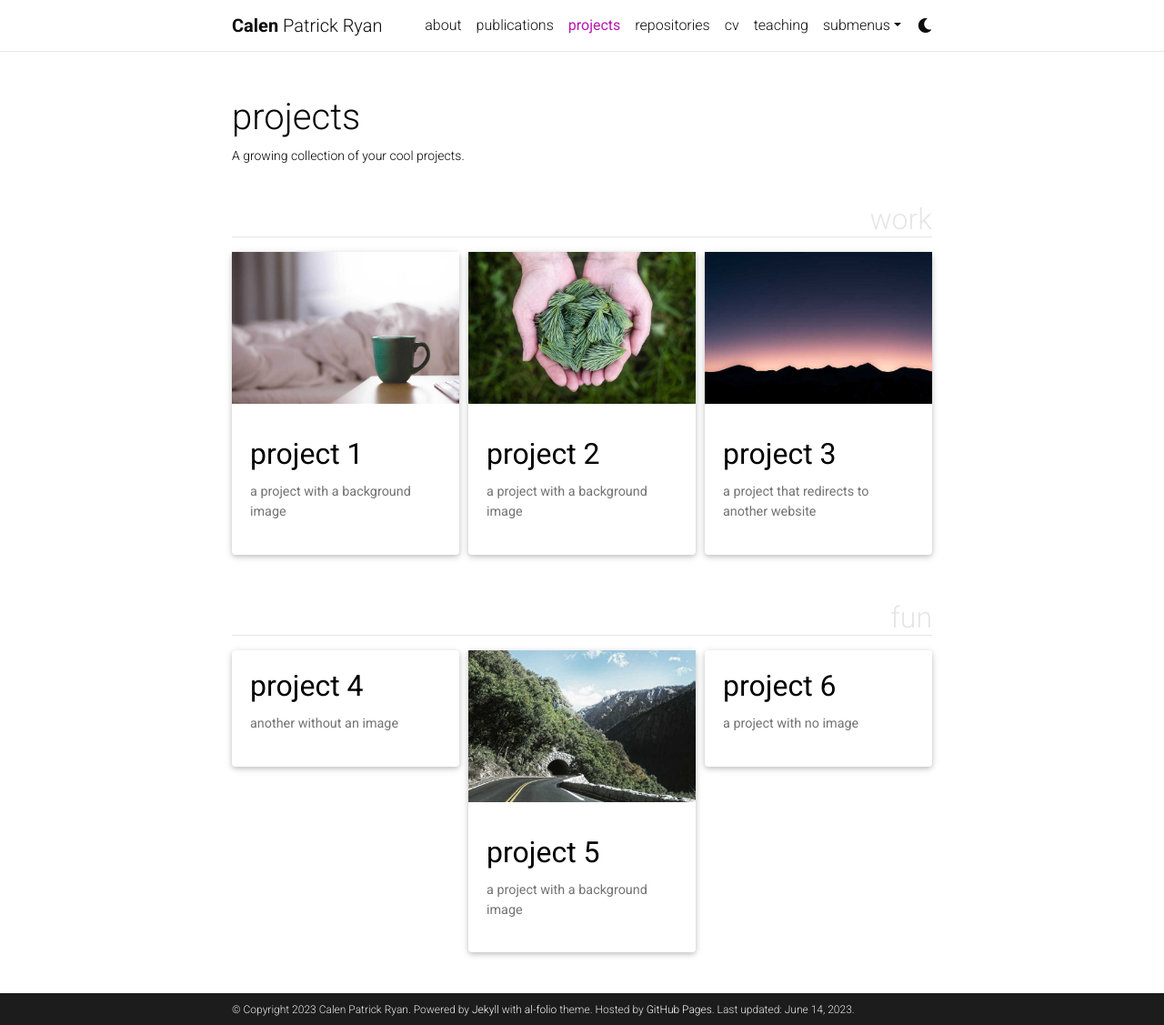
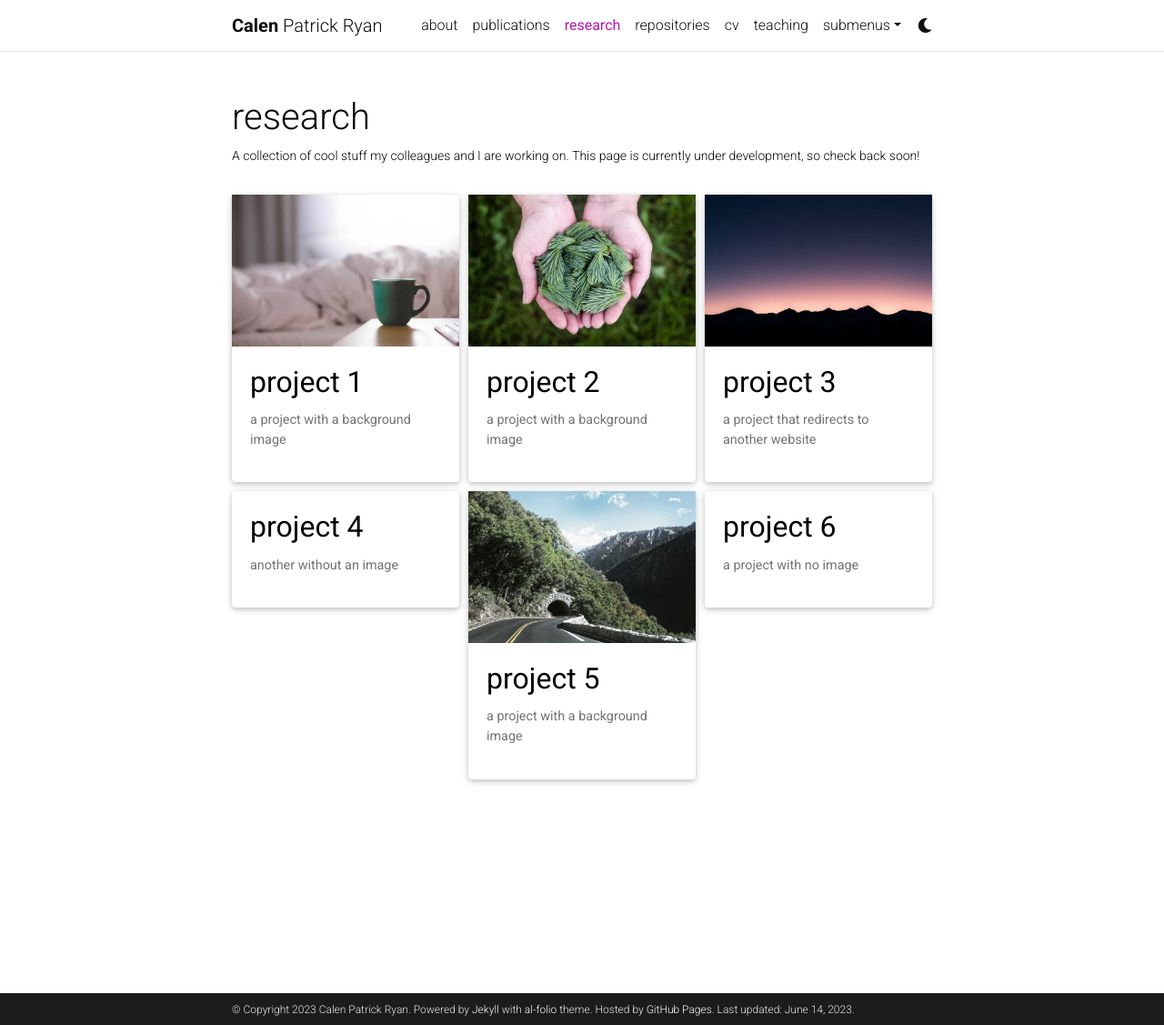
Before and after one commit to CPRyan/CPRyan.github.io, a Jekyll site: the page built from _pages/projects.md, in a window 1280 px wide and 1127 px high. Shown: the whole window at 91% size. Built offline with Jekyll 4.4.1, drawn with Linux system fonts in a browser that asks for light colours; full-size pictures stand in for the smaller copies a plugin makes; comment, search, counter and statistics services are not loaded; a style sheet for code colours, icons or effects is not loaded.

Commit message:
Fixed some of the CV, updated some other stuff, lots still to do

```diff
--- a/_pages/projects.md
+++ b/_pages/projects.md
@@ -1,58 +1,50 @@
 ---
 layout: page
-title: projects
+title: research
 permalink: /projects/
-description: A growing collection of your cool projects.
+description: A collection of cool stuff my colleagues and I are working on. This page is currently under development, so check back soon!
 nav: true
 nav_order: 2
 display_categories: [work, fun]
 horizontal: false
 ---
 
-<!-- pages/projects.md -->
-<div class="projects">
-{%- if site.enable_project_categories and page.display_categories %}
-  <!-- Display categorized projects -->
-  {%- for category in page.display_categories %}
-  <h2 class="category">{{ category }}</h2>
-  {%- assign categorized_projects = site.projects | where: "category", category -%}
-  {%- assign sorted_projects = categorized_projects | sort: "importance" %}
-  <!-- Generate cards for each project -->
-  {% if page.horizontal -%}
-  <div class="container">
-    <div class="row row-cols-2">
-    {%- for project in sorted_projects -%}
-      {% include projects_horizontal.html %}
-    {%- endfor %}
-    </div>
+<div class="projects grid">
+
+  {% assign sorted_projects = site.projects | sort: "importance" %}
+  {% for project in sorted_projects %}
+  <div class="grid-item">
+    {% if project.redirect %}
+    <a href="{{ project.redirect }}" target="_blank">
+    {% else %}
+    <a href="{{ project.url | relative_url }}">
+    {% endif %}
+      <div class="card hoverable">
+        {% if project.img %}
+        <img src="{{ project.img | relative_url }}" alt="project thumbnail">
+        {% endif %}
+        <div class="card-body">
+          <h2 class="card-title text-lowercase">{{ project.title }}</h2>
+          <p class="card-text">{{ project.description }}</p>
+          <div class="row ml-1 mr-1 p-0">
+            {% if project.github %}
+            <div class="github-icon">
+              <div class="icon" data-toggle="tooltip" title="Code Repository">
+                <a href="{{ project.github }}" target="_blank"><i class="fab fa-github gh-icon"></i></a>
+              </div>
+              {% if project.github_stars %}
+              <span class="stars" data-toggle="tooltip" title="GitHub Stars">
+                <i class="fas fa-star"></i>
+                <span id="{{ project.github_stars }}-stars"></span>
+              </span>
+              {% endif %}
+            </div>
+            {% endif %}
+          </div>
+        </div>
+      </div>
+    </a>
   </div>
-  {%- else -%}
-  <div class="grid">
-    {%- for project in sorted_projects -%}
-      {% include projects.html %}
-    {%- endfor %}
-  </div>
-  {%- endif -%}
-  {% endfor %}
+{% endfor %}
 
-{%- else -%}
-<!-- Display projects without categories -->
-  {%- assign sorted_projects = site.projects | sort: "importance" -%}
-  <!-- Generate cards for each project -->
-  {% if page.horizontal -%}
-  <div class="container">
-    <div class="row row-cols-2">
-    {%- for project in sorted_projects -%}
-      {% include projects_horizontal.html %}
-    {%- endfor %}
-    </div>
-  </div>
-  {%- else -%}
-  <div class="grid">
-    {%- for project in sorted_projects -%}
-      {% include projects.html %}
-    {%- endfor %}
-  </div>
-  {%- endif -%}
-{%- endif -%}
 </div>
```
Also changed, not shown: _data/cv.yml (+39 -46 lines), _news/announcement_4.md (added, +8 -0 lines), _news/announcement_5.md (added, +8 -0 lines), _news/announcement_6 copy.md (added, +8 -0 lines), _news/announcement_6.md (added, +8 -0 lines), _pages/about.md (+10 -9 lines), _pages/cv.md (+1 -1 lines), _pages/publications.md (+1 -1 lines), _pages/teaching.md (+41 -4 lines), assets/img/Calen_Keremeos_cropped.jpg (added), 4 other files.
